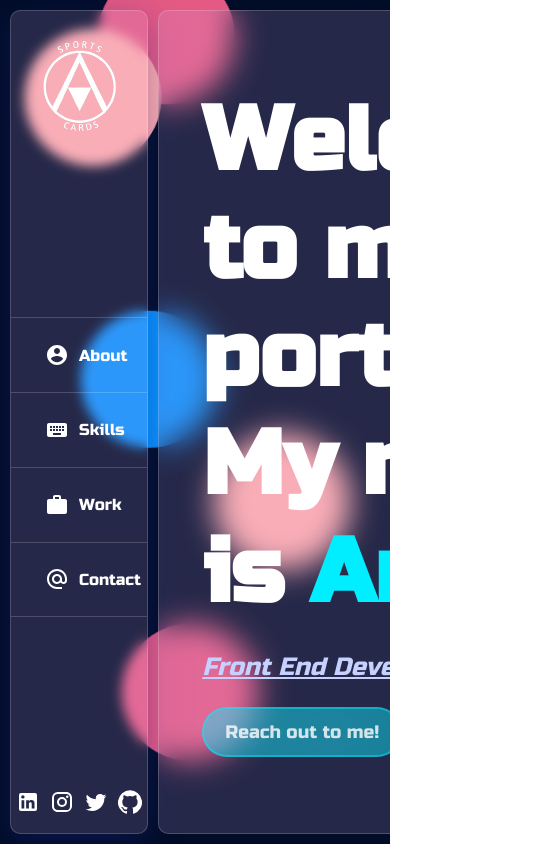
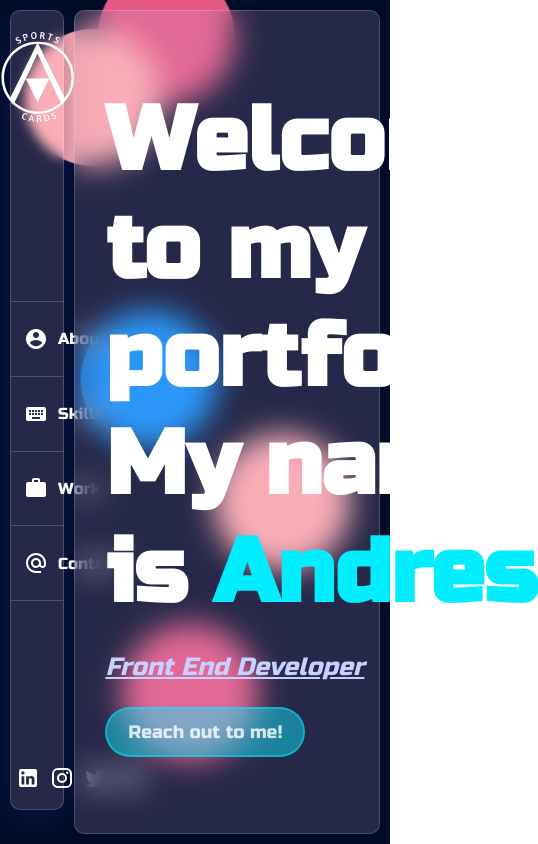
Before and after one commit to amedra13/Web-Portfolio, a React (Create React App) app: page / in a window 390 px wide. Shown: the whole page, 538 px wide, since content can reach past the window. Built offline with nearby package versions, Linux system fonts and the light colour scheme.

Commit message:
fix app responsive div bug

```diff
--- a/src/pages/About.js
+++ b/src/pages/About.js
@@ -7,6 +7,7 @@ import VirtualReality from '../images/vrIcon.png';
 import Grid from '@material-ui/core/Grid';
 
 const About = () => {
+	window.scrollTo(0, 0);
 	return (
 		<div className="about">
 			<Grid container spacing={2} className="about__grid">
@@ -64,48 +65,6 @@ const About = () => {
 					</div>
 				</Grid>
 			</Grid>
-			{/* <div className="about__container">
-				<h1>Who am I ?</h1>
-				<p>
-					I am a front-end developer passionate with React.js! I am a problem
-					solver, and I love being able to create responsive effects.
-				</p>
-				<p>
-					I am a proud hispanic currently residing in the Bay Area. Aside from
-					my days in coding, I also love sports, travelling, outdoor activities,
-					and my family.
-				</p>
-				<p>
-					Ever since I’ve entered the world of coding, I’ve been sucked in
-					since, and I hope to find the opportunity to grow and learn more as a
-					developer.
-				</p>
-			</div>
-			<div className="about__me">
-				<img src={ProfilePhoto} alt="andres medrano" />
-				<p>Redwood City, CA</p>
-				<div className="about__interests">
-					<p>
-						In my free time, I like to venture out into various hobbies that
-						help me pass the time. Anything from sports cards collecting and
-						video games, to seeking new hikings paths to try with the partner{' '}
-					</p>
-					<div className="interests">
-						<div className="icon__container">
-							<img className="icon" src={Basketball} alt="" />
-						</div>
-						<div className="icon__container">
-							<img className="icon" src={SportsCards} alt="" />
-						</div>
-						<div className="icon__container">
-							<img className="icon" src={Videogames} alt="" />
-						</div>
-						<div className="icon__container">
-							<img className="icon" src={VirtualReality} alt="" />
-						</div>
-					</div>
-				</div>
-			</div> */}
 		</div>
 	);
 };
--- a/src/pages/Contact.js
+++ b/src/pages/Contact.js
@@ -20,6 +20,7 @@ const Contact = () => {
 
 	return (
 		<div className="contact">
+			{window.scrollTo(0, 0)}
 			<div className="contact__header">
 				<h1>Lets make something special together</h1>
 			</div>
--- a/src/pages/Home.js
+++ b/src/pages/Home.js
@@ -2,6 +2,7 @@ import React from 'react';
 import { Link } from 'react-router-dom';
 
 const Home = () => {
+	window.scrollTo(0, 0);
 	return (
 		<div className="home">
 			<div className="home__header">
--- a/src/pages/Project.js
+++ b/src/pages/Project.js
@@ -5,6 +5,7 @@ import Grid from '@material-ui/core/Grid';
 import useMediaQuery from '@material-ui/core/useMediaQuery';
 
 const Project = () => {
+	window.scrollTo(0, 0);
 	let { project } = useParams();
 	const matches = useMediaQuery('(max-width:960px)');
 
--- a/src/pages/Skills.js
+++ b/src/pages/Skills.js
@@ -13,6 +13,7 @@ import NpmLogo from '../images/npmLogo.png';
 import Grid from '@material-ui/core/Grid';
 
 const Skills = () => {
+	window.scrollTo(0, 0);
 	return (
 		<div className="skills">
 			<Grid container spacing={2} className="skills__grid">
--- a/src/pages/Work.js
+++ b/src/pages/Work.js
@@ -11,6 +11,7 @@ import SpotifyLogo from '../images/spotifyLogo.png';
 import MaterialUILogo from '../images/materialuiLogo.png';
 
 const Work = () => {
+	window.scrollTo(0, 0);
 	return (
 		<div className="work">
 			<div className="work__header">
--- a/src/styles/App.scss
+++ b/src/styles/App.scss
@@ -15,18 +15,19 @@ $main-highlightBlue: rgb(0, 238, 255);
 }
 
 .app {
-	display: flex;
-	height: 100vh;
-	width: 100vw;
+	display: grid;
+	grid-template-columns: 15% 85%;
+	grid-gap: 10px;
+	min-height: 100vh;
+	width: 100%;
 	box-sizing: border-box;
 	padding: 10px;
-	overflow: hidden;
+	padding-right: 20px;
 }
-.app::-webkit-scrollbar {
+::-webkit-scrollbar {
 	display: none;
 }
 .app__rightSide {
-	flex: $right-side-width;
 	position: relative;
 	height: 100%;
 }
--- a/src/styles/Home.scss
+++ b/src/styles/Home.scss
@@ -1,12 +1,12 @@
 .home {
 	@include content-styling;
 	background: $main-blurColor;
-
 	border: 1px solid rgba(255, 255, 255, 0.18);
 	display: flex;
 	flex-direction: column;
 	justify-content: center;
 	align-items: flex-start;
+	width: 100%;
 }
 .home__header {
 	margin-left: 10%;
--- a/src/styles/Sidebar.scss
+++ b/src/styles/Sidebar.scss
@@ -1,6 +1,8 @@
 .sidebar {
-	flex: $left-side-width;
-	margin-right: 10px;
+	height: 800px;
+	position: sticky;
+	top: 10px;
+	align-self: flex-start;
 }
 .sidebar__container {
 	height: 100%;
```
